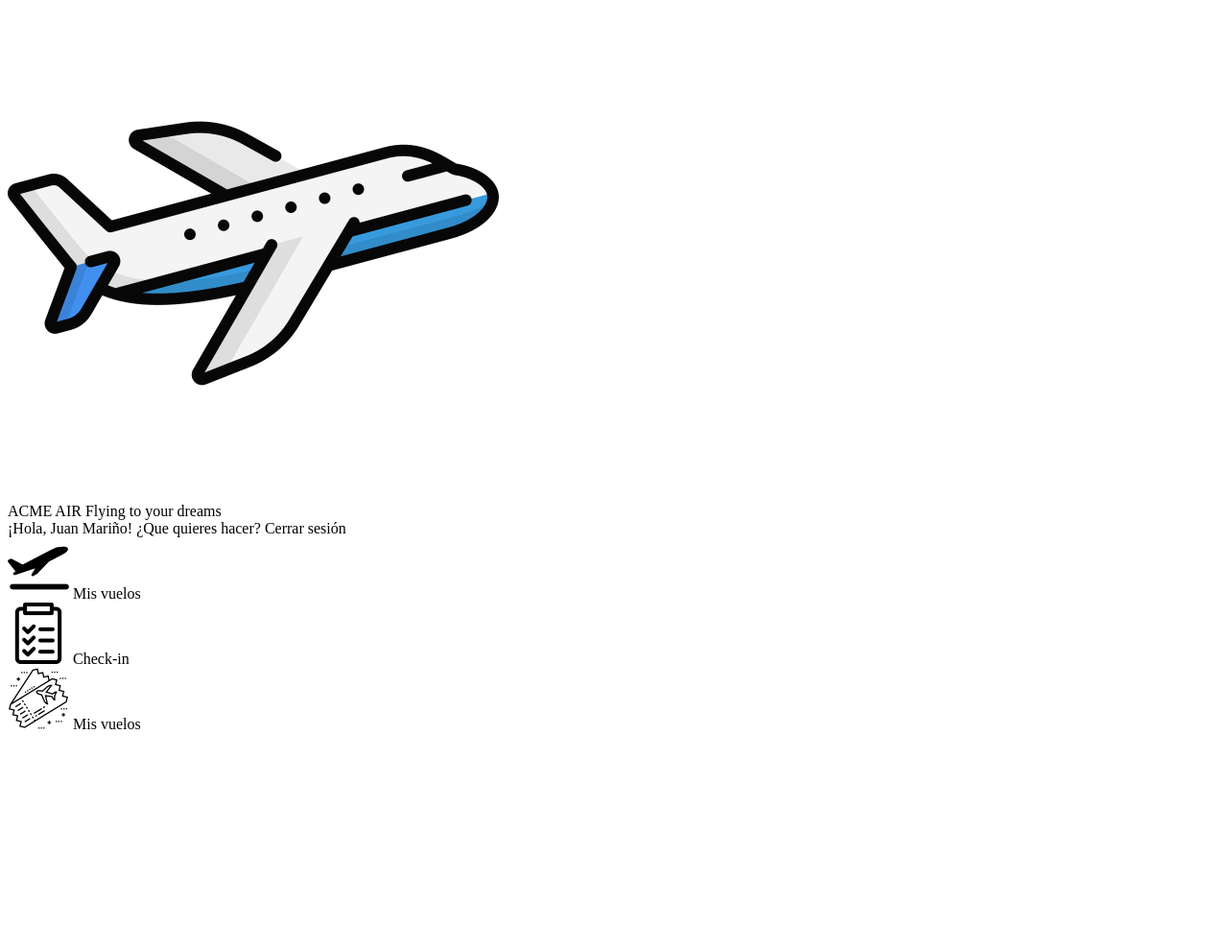
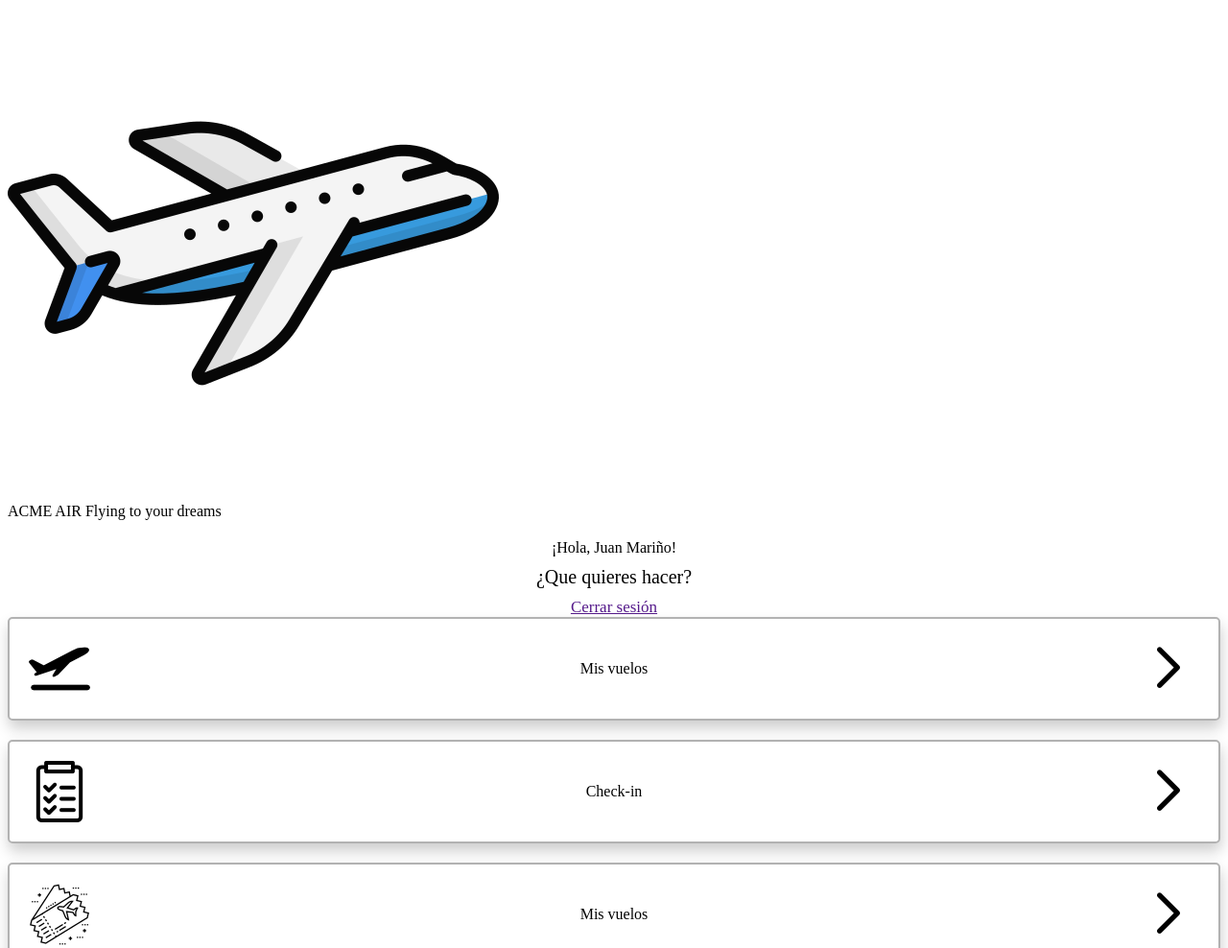
Before and after one commit to Sebas404040/Acme_Air.io, a plain HTML site: page home.html in a window 1280 px wide. Shown: the top 988 px of the page at 96% size. Before the commit the page ends 800 px from the top, so only its background shows below. Drawn offline with Linux system fonts and the light colour scheme.

Commit message:
feat: :sparkles: home page options
options design and structure created successfully

none

```diff
--- a/diseño.css
+++ b/diseño.css
@@ -132,3 +132,36 @@
         margin: 10px 0;
     }
 }
+
+.contenedor_cabecera {
+    margin-top: 20px;
+    display: flex;
+    flex-direction: column;
+    gap: 10px;
+    align-items: center;
+}
+
+#home_span {
+    font-size: 20px;
+}
+
+#link_cerrar_sesion {
+    font-size: 17px
+}
+
+#home_container {
+    display: flex;
+    flex-direction: column;
+    gap: 20px;
+    width: 100%;
+}
+
+.opciones_container {
+    display: flex;
+    align-items: center;
+    justify-content: space-between;
+    border: 2px solid rgba(0, 0, 0, 0.3);
+    border-radius: 5px;
+    box-shadow: 1px 8px 15px rgba(0, 0, 0, 0.2);
+    padding: 20px;
+}
--- a/home.html
+++ b/home.html
@@ -15,21 +15,26 @@
         </div>
     </section>
     <div class="contenedor_universal">
-        <span id="home_span">¡Hola, Juan Mariño!</span>
-        <span id="home_span">¿Que quieres hacer?</span>
-        <span id="link_cerrar_sesion">Cerrar sesión</span>
+        <div class="contenedor_cabecera">
+            <span>¡Hola, Juan Mariño!</span>
+            <span id="home_span">¿Que quieres hacer?</span>
+            <a href=""><span id="link_cerrar_sesion">Cerrar sesión</span></a>
+        </div class="contenedor_opciones">
             <div id="home_container">
-                <div id="buscar_vuelos_container">
+                <div class="opciones_container">
                     <img src="images/despegue-del-avion.png" alt="buscar_vuelos_image">
                     <span class="descripcion_home_page">Mis vuelos</span>
+                    <img src="images/punta-de-flecha-hacia-arriba.png" alt="flecha">
                 </div>
-                <div id="check_in_container">
+                <div class="opciones_container">
                     <img src="images/lista-de-verificacion.png" alt="check_in_image">
                     <span class="descripcion_home_page">Check-in</span>
+                    <img src="images/punta-de-flecha-hacia-arriba.png" alt="flecha">
                 </div>
-                <div id="mis_vuelos_container">
+                <div class="opciones_container">
                     <img src="images/boletos-de-avion.png" alt="mis_vuelos_image">
                     <span class="descripcion_home_page">Mis vuelos</span>
+                    <img src="images/punta-de-flecha-hacia-arriba.png" alt="flecha">
                 </div>
             </div>
     </div>
```
